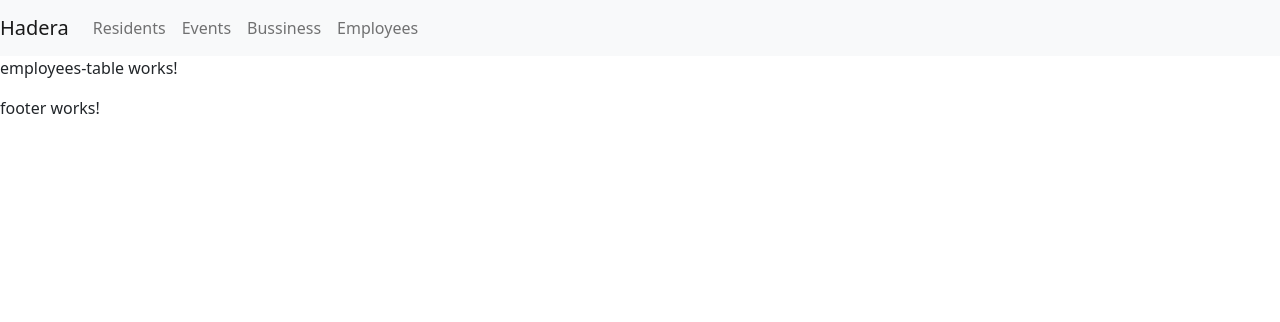
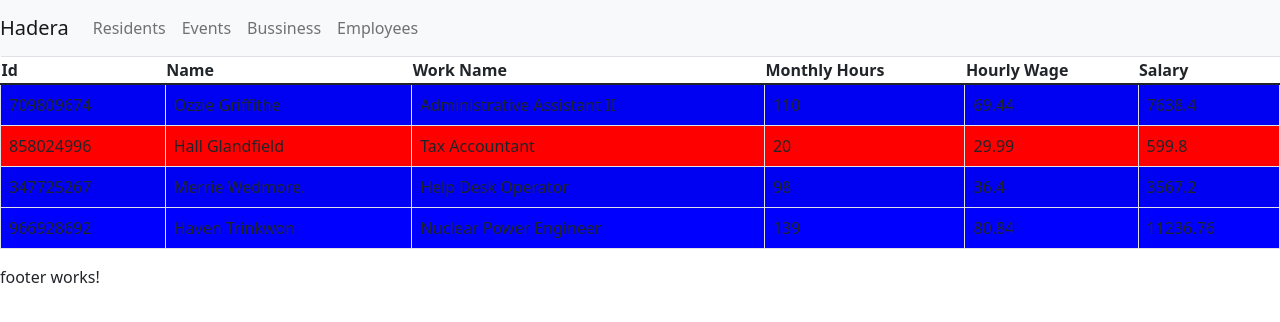
Before and after one commit to ShayGali/City-Website, an Angular app: page /employees in a window 1280 px wide. Shown: the top 322 px of the page. Built offline with nearby package versions, Linux system fonts and the light colour scheme.

Commit message:
employee work

```diff
--- /dev/null
+++ b/src/app/employees/Employee.ts
@@ -0,0 +1,45 @@
+import Person from '../Person';
+
+export default class Employee extends Person {
+  private _workName: string;
+  private _monthlyHours: number;
+  private _hourlyWage: number;
+
+  public get hourlyWage(): number {
+    return this._hourlyWage;
+  }
+  public set hourlyWage(v: number) {
+    this._hourlyWage = v;
+  }
+
+  public get monthlyHours(): number {
+    return this._monthlyHours;
+  }
+  public set monthlyHours(v: number) {
+    this._monthlyHours = v;
+  }
+
+  public get workName(): string {
+    return this._workName;
+  }
+  public set workName(v: string) {
+    this._workName = v;
+  }
+
+  constructor(
+    workName: string,
+    monthlyHours: number,
+    hourlyWage: number,
+    id: string,
+    fullName: string,
+    age: number,
+    isMale: boolean,
+    imgUrl: string,
+    city: string = 'Hadera'
+  ) {
+    super(id, fullName, age, isMale, imgUrl, city);
+    this._workName = this.workName = workName;
+    this._monthlyHours = this.monthlyHours = monthlyHours;
+    this._hourlyWage = this.hourlyWage = hourlyWage;
+  }
+}
--- /dev/null
+++ b/src/app/employees/dummy-data.ts
@@ -0,0 +1,46 @@
+import Employee from './Employee';
+
+export const EMPLOYEES = [
+  new Employee(
+    'Administrative Assistant II',
+    110,
+    69.44,
+    '709809674',
+    'Ozzie Griffithe',
+    105,
+    true,
+    ''
+  ),
+  new Employee(
+    'Tax Accountant',
+    20,
+    29.99,
+    '858024996',
+    'Hall Glandfield',
+    96,
+    true,
+    ''
+  ),
+  new Employee(
+    'Help Desk Operator',
+    98,
+    36.4,
+    '347725267',
+    'Merrie Wedmore.',
+    116,
+    false,
+    '',
+    'Tel-Aviv'
+  ),
+  new Employee(
+    'Nuclear Power Engineer',
+    139,
+    80.84,
+    '966928692',
+    'Haven Trinkwon',
+    31,
+    false,
+    '',
+    'Bulacan'
+  ),
+];
--- a/src/app/employees/employees-table/employees-table.component.html
+++ b/src/app/employees/employees-table/employees-table.component.html
@@ -1 +1,28 @@
-<p>employees-table works!</p>
+<table class="table table-bordered table-striped table-condensed">
+  <thead>
+    <th>Id</th>
+    <th>Name</th>
+    <th>Work Name</th>
+    <th>Monthly Hours</th>
+    <th>Hourly Wage</th>
+    <th>Salary</th>
+  </thead>
+
+  <tbody>
+    <tr
+      *ngFor="let employee of employees"
+      [ngStyle]="{
+        'background-color': getRowColor(
+          employee.monthlyHours * employee.hourlyWage
+        )
+      }"
+    >
+      <td>{{ employee.id }}</td>
+      <td>{{ employee.fullName }}</td>
+      <td>{{ employee.workName }}</td>
+      <td>{{ employee.monthlyHours }}</td>
+      <td>{{ employee.hourlyWage }}</td>
+      <td>{{ employee.monthlyHours * employee.hourlyWage }}</td>
+    </tr>
+  </tbody>
+</table>
--- a/src/app/employees/employees-table/employees-table.component.ts
+++ b/src/app/employees/employees-table/employees-table.component.ts
@@ -1,15 +1,32 @@
 import { Component, OnInit } from '@angular/core';
+import Employee from '../Employee';
+import { EmployeesService } from '../employees.service';
 
 @Component({
   selector: 'app-employees-table',
   templateUrl: './employees-table.component.html',
-  styleUrls: ['./employees-table.component.css']
+  styleUrls: ['./employees-table.component.css'],
 })
 export class EmployeesTableComponent implements OnInit {
-
-  constructor() { }
+  employees: Employee[];
+  constructor(private service: EmployeesService) {}
 
   ngOnInit(): void {
+    this.getEmployees();
+  }
+  getEmployees(): void {
+    this.service
+      .getEmployees()
+      .subscribe((employee) => (this.employees = employee));
   }
 
+  getEmployeeById(id: string): Employee {
+    let result: Employee;
+    this.service.getEmployeeById(id).subscribe((res) => (result = res));
+    return result;
+  }
+
+  getRowColor(salary: number): string {
+    return salary > 3000 ? 'blue' : 'red';
+  }
 }
--- /dev/null
+++ b/src/app/employees/employees.service.ts
@@ -0,0 +1,18 @@
+import { Injectable } from '@angular/core';
+import { map, Observable, of } from 'rxjs';
+import { EMPLOYEES } from './dummy-data';
+import Employee from './Employee';
+@Injectable({
+  providedIn: 'root',
+})
+export class EmployeesService {
+  constructor() {}
+  getEmployees(): Observable<Employee[]> {
+    return of(EMPLOYEES);
+  }
+  getEmployeeById(id: string): Observable<Employee> {
+    return this.getEmployees().pipe(
+      map((residents: Employee[]) => residents.find((e) => e.id === id))
+    );
+  }
+}
--- a/src/app/events/EventData.ts
+++ b/src/app/events/EventData.ts
@@ -17,6 +17,9 @@ export default class EventData {
     return this._eventCode;
   }
   public set eventCode(v: number) {
+    if (v < 300 || v > 700)
+      throw new RangeError('event code need to be between 300 and 700');
+
     this._eventCode = v;
   }
 
@@ -24,6 +27,9 @@ export default class EventData {
     return this._numberOfParticipants;
   }
   public set numberOfParticipants(v: number) {
+    if (v > 500000)
+      throw new RangeError('numberOfParticipants need to be smaller then');
+
     this._numberOfParticipants = v;
   }
 
```
